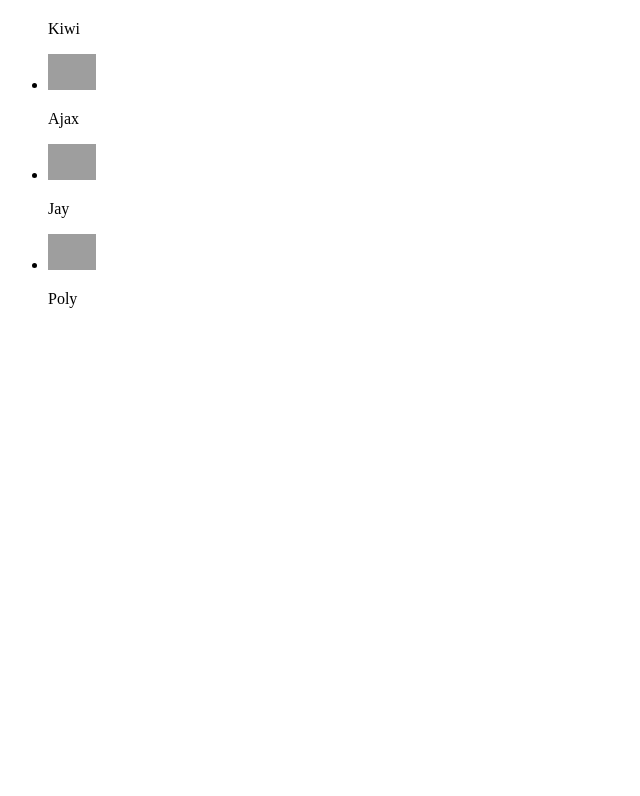
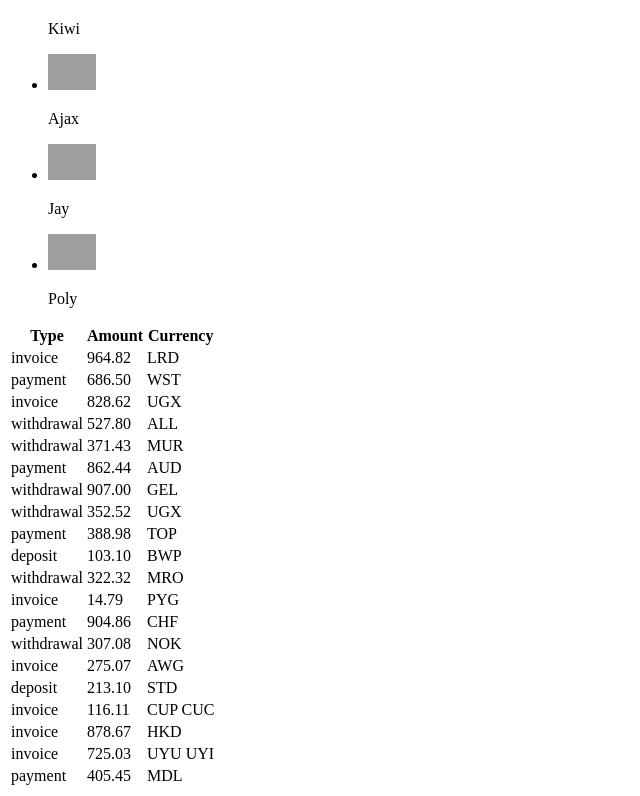
Before and after one commit to OksanaChorna/goit-react-hw-01-components, a React (Create React App) app: page / in a window 1280 px wide. Shown: the part 783-1579 px from the top of the page, without its empty margins (0-640 px from the left). Before the commit the page ends 1107 px from the top, so only its background shows below. Built offline with nearby package versions, Linux system fonts and the light colour scheme; grey boxes are pictures that could not be loaded.

Commit message:
4та зроблена без стилів і проптипів

```diff
--- a/src/App.js
+++ b/src/App.js
@@ -5,6 +5,8 @@
 import statisticalData from './statistical-data.json';
 import FriendList from './components/FriendList/friendList';
 import friends from './friends.json';
+import TransactionHistory from './components/TransactionHistory/TransactionHistory';
+import transactions from './transactions.json';
 
 function App() {
   return (
@@ -18,6 +20,7 @@
       />
       <Statistics title="Upload stats" stats={statisticalData} />
       <FriendList friends={friends} />
+      <TransactionHistory items={transactions} />
     </div>
   );
 }
--- a/src/components/FriendList/FriendListItem.js
+++ b/src/components/FriendList/FriendListItem.js
@@ -1,5 +1,4 @@
 const FriendListItem = ({ avatar, name, isOnline }) => {
-  console.log(avatar);
   return (
     <li className="item">
       {isOnline === true ? (
--- /dev/null
+++ b/src/components/TransactionHistory/TransactionHistory.js
@@ -0,0 +1,24 @@
+const TransactionHistory = ({ items }) => {
+  return (
+    <table className="transaction-history">
+      <thead>
+        <tr>
+          <th>Type</th>
+          <th>Amount</th>
+          <th>Currency</th>
+        </tr>
+      </thead>
+      {items.map(item => (
+        <tbody key={item.id}>
+          <tr>
+            <td>{item.type}</td>
+            <td>{item.amount}</td>
+            <td>{item.currency}</td>
+          </tr>
+        </tbody>
+      ))}
+    </table>
+  );
+};
+
+export default TransactionHistory;
--- /dev/null
+++ b/src/transactions.json
@@ -0,0 +1,122 @@
+[
+  {
+    "id": "1e0700a2-5183-4291-85cc-2065a036a683",
+    "type": "invoice",
+    "amount": "964.82",
+    "currency": "LRD"
+  },
+  {
+    "id": "a30f821b-4d25-4ff0-abdd-e340b3f0dd2b",
+    "type": "payment",
+    "amount": "686.50",
+    "currency": "WST"
+  },
+  {
+    "id": "44dca67a-8e5a-4798-bf8e-b15efd4e1abd",
+    "type": "invoice",
+    "amount": "828.62",
+    "currency": "UGX"
+  },
+  {
+    "id": "ea8ed3dc-2b68-4a53-905a-53ecb0adef33",
+    "type": "withdrawal",
+    "amount": "527.80",
+    "currency": "ALL"
+  },
+  {
+    "id": "ea76146a-0b00-4b80-bc02-a8c822176712",
+    "type": "withdrawal",
+    "amount": "371.43",
+    "currency": "MUR"
+  },
+  {
+    "id": "63ca02f9-d637-46b5-9237-f3b24425e029",
+    "type": "payment",
+    "amount": "862.44",
+    "currency": "AUD"
+  },
+  {
+    "id": "ed0263e8-59a5-4bf1-87e0-2bb88e53dc34",
+    "type": "withdrawal",
+    "amount": "907.00",
+    "currency": "GEL"
+  },
+  {
+    "id": "6013bad0-750c-4691-8bc2-d8f2b43969c4",
+    "type": "withdrawal",
+    "amount": "352.52",
+    "currency": "UGX"
+  },
+  {
+    "id": "252c7be4-8b06-4fa7-8d42-61fb835b70d5",
+    "type": "payment",
+    "amount": "388.98",
+    "currency": "TOP"
+  },
+  {
+    "id": "4eaab41b-b967-40ac-82ed-85fc66f646f1",
+    "type": "deposit",
+    "amount": "103.10",
+    "currency": "BWP"
+  },
+  {
+    "id": "9648a350-8469-42d5-8bf3-18090de5fe67",
+    "type": "withdrawal",
+    "amount": "322.32",
+    "currency": "MRO"
+  },
+  {
+    "id": "9c5c25fb-1a95-4b2f-8d1f-4c4426d677cc",
+    "type": "invoice",
+    "amount": "14.79",
+    "currency": "PYG"
+  },
+  {
+    "id": "43ef232c-80e9-4d6f-b48a-b22405620de3",
+    "type": "payment",
+    "amount": "904.86",
+    "currency": "CHF"
+  },
+  {
+    "id": "5161682e-e620-4019-ab0a-24ceb10fbd20",
+    "type": "withdrawal",
+    "amount": "307.08",
+    "currency": "NOK"
+  },
+  {
+    "id": "7b119d71-42e6-4c42-a141-6818b07bb9ff",
+    "type": "invoice",
+    "amount": "275.07",
+    "currency": "AWG"
+  },
+  {
+    "id": "a4f65722-65c4-4c28-b1f4-b8ed988bb205",
+    "type": "deposit",
+    "amount": "213.10",
+    "currency": "STD"
+  },
+  {
+    "id": "c6e5784b-0ca3-48d6-86e5-b5128af5a523",
+    "type": "invoice",
+    "amount": "116.11",
+    "currency": "CUP CUC"
+  },
+  {
+    "id": "c9ebed6a-3a02-4b49-ac0d-0534b51f2bfd",
+    "type": "invoice",
+    "amount": "878.67",
+    "currency": "HKD"
+  },
+  {
+    "id": "a4a98b0e-b22c-438b-9f83-de2df52110c8",
+    "type": "invoice",
+    "amount": "725.03",
+    "currency": "UYU UYI"
+  },
+  {
+    "id": "b39bfa7a-0166-4c47-94d6-87d20590f746",
+    "type": "payment",
+    "amount": "405.45",
+    "currency": "MDL"
+  }
+]
```
